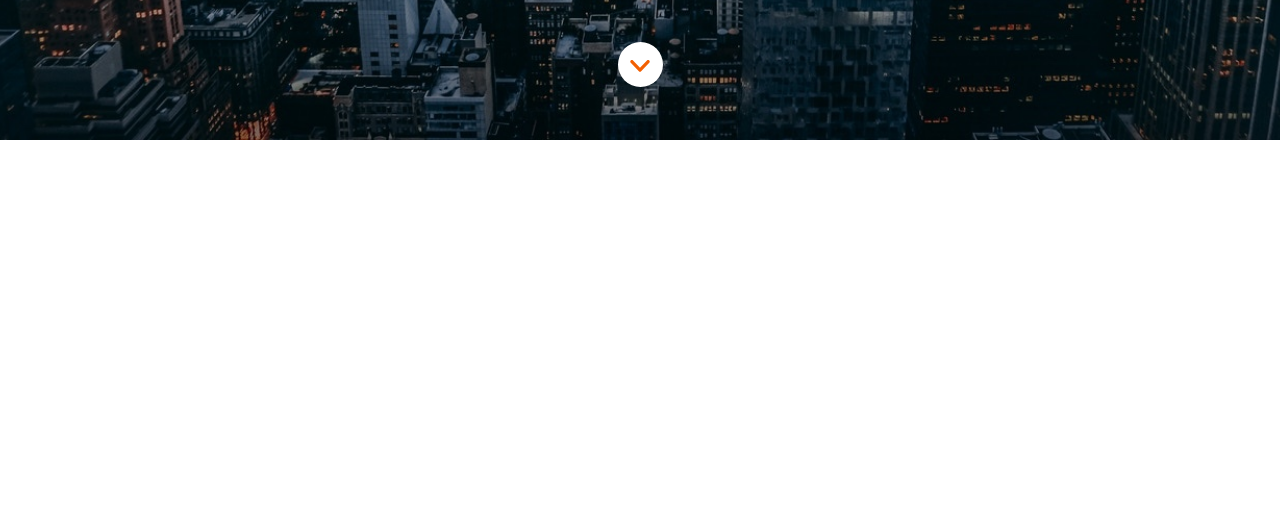
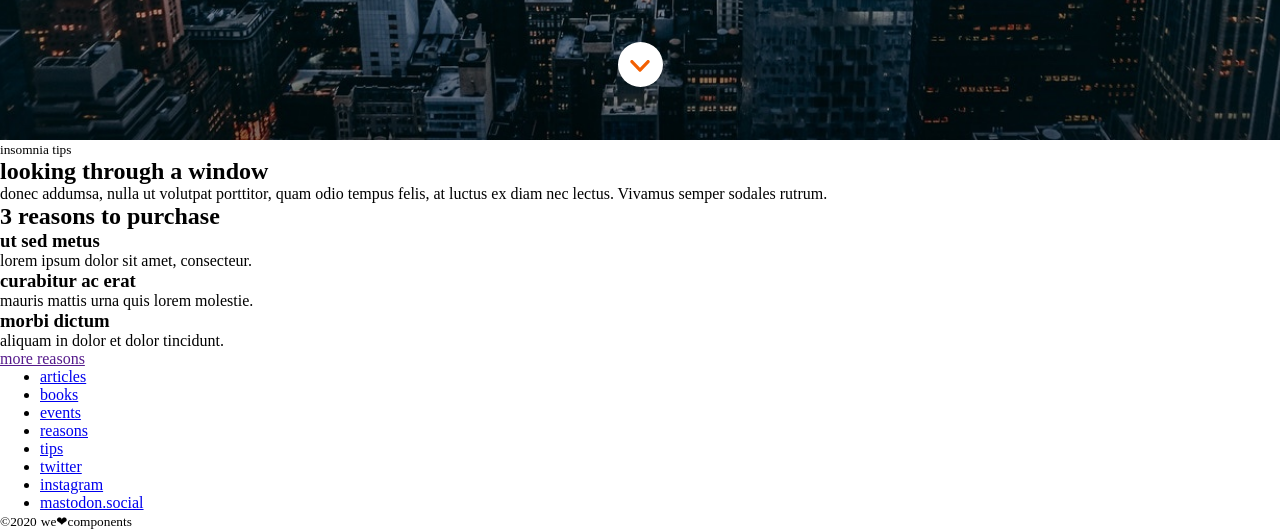
Before and after one commit to maribelgr/layout-anonymous-proxy, a website: page src/html/index.html in a window 1280 px wide. Shown: the part 660-1190 px from the top of the page. Before the commit the page ends 800 px from the top, so only its background shows below. Drawn offline with nearby package versions, Linux system fonts and the light colour scheme; files that its build step writes are made by us from their sources; files whose address does not match are found by name.

Commit message:
Add layout modules

```diff
--- a/src/html/index.html
+++ b/src/html/index.html
@@ -17,7 +17,7 @@
   </head>
 
   <body>
-    <main>
+    <header>
       <div class="module1-container">
         <a class="module1-menu" href="https://adalab.es/" target="_blank">
           <img class="menu" src="./assets/images/ico-menu.svg" alt="menu" />
@@ -27,13 +27,84 @@
           <p class="subtitle">in hac habitasse platea dictumst.</p>
           <a class="link-button" href="">
             <img
-              class="button-scroll"
+              class="scroll-button"
               src="./assets/images/ico-scroll-down.svg"
               alt=""
             />
           </a>
         </div>
       </div>
+    </header>
+    <main>
+      <section>
+        <small>insomnia tips</small>
+        <h2>looking through a window</h2>
+        <p>
+          donec addumsa, nulla ut volutpat porttitor, quam odio tempus felis, at
+          luctus ex diam nec lectus. Vivamus semper sodales rutrum.
+        </p>
+        <div>
+          <a class="go-button" href=""></a>
+        </div>
+      </section>
+      <section>
+        <h2>3 reasons to purchase</h2>
+        <div>
+          <article>
+            <h3>ut sed metus</h3>
+            <p>lorem ipsum dolor sit amet, consecteur.</p>
+          </article>
+          <article>
+            <h3>curabitur ac erat</h3>
+            <p>mauris mattis urna quis lorem molestie.</p>
+          </article>
+          <article>
+            <h3>morbi dictum</h3>
+            <p>aliquam in dolor et dolor tincidunt.</p>
+          </article>
+        </div>
+        <div>
+          <a class="reasons-button" href="">more reasons</a>
+        </div>
+      </section>
     </main>
+    <footer>
+      <nav>
+        <ul>
+          <li>
+            <a href="https://adalab.es/">articles</a>
+          </li>
+          <li>
+            <a href="https://adalab.es/">books</a>
+          </li>
+          <li>
+            <a href="https://adalab.es/">events</a>
+          </li>
+          <li>
+            <a href="https://adalab.es/">reasons</a>
+          </li>
+          <li>
+            <a href="https://adalab.es/">tips</a>
+          </li>
+        </ul>
+      </nav>
+      <nav>
+        <ul>
+          <li>
+            <a href="https://adalab.es/">twitter</a>
+          </li>
+          <li>
+            <a href="https://adalab.es/">instagram</a>
+          </li>
+          <li>
+            <a href="https://adalab.es/">mastodon.social</a>
+          </li>
+        </ul>
+      </nav>
+      <div>
+        <small>©2020</small>
+        <small>we❤︎components</small>
+      </div>
+    </footer>
   </body>
 </html>
--- a/src/scss/main.scss
+++ b/src/scss/main.scss
@@ -76,7 +76,7 @@
   margin-bottom: 53px;
 }
 
-.button-scroll {
+.scroll-button {
   width: 20px;
   height: 11.7px;
   margin-top: 3px;
```
